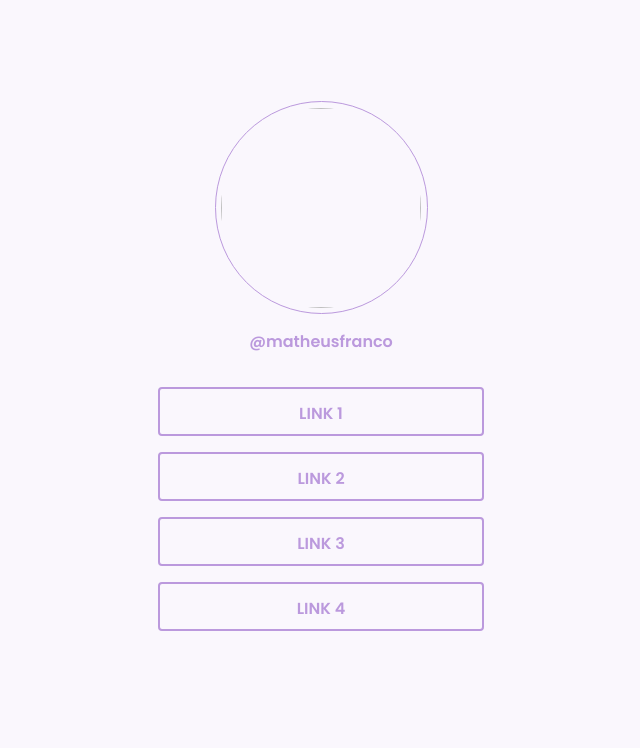
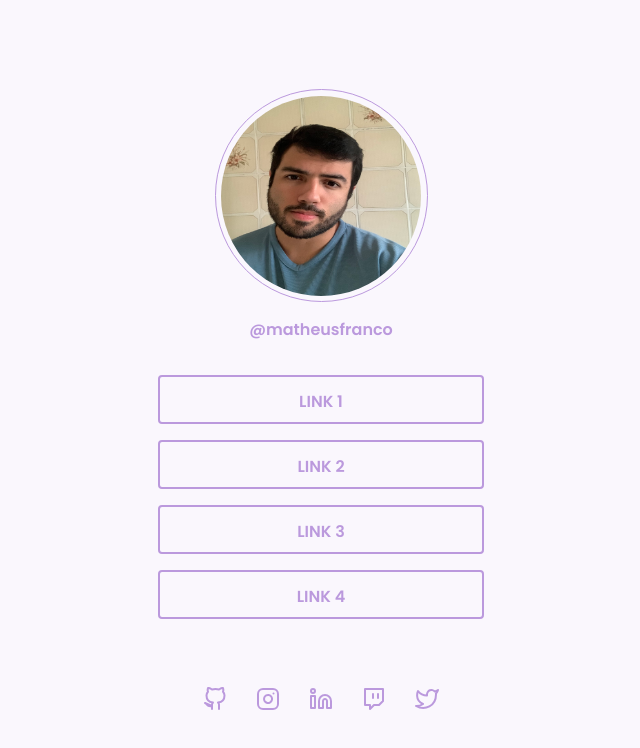
Before and after one commit to malvus747/rocketseat-socialtree, a plain HTML site: page index.html in a window 1280 px wide. Shown: the whole page, without its empty margins (319-959 px from the left). Drawn offline with Linux system fonts and the light colour scheme.

Commit message:
Update index.html

```diff
--- a/index.html
+++ b/index.html
@@ -11,7 +11,7 @@
     <div class="container">
         <div class="tree-container">
             <div class="avatar">
-                <img src="./IMG_0116.jpg" alt="" srcset="">
+                <img src="./assets/IMG_0116.jpg" alt="" srcset="">
             </div>
             <span class="insta-user">@matheusfranco</span>
 
@@ -23,11 +23,11 @@
             </div>
 
             <div class="social-container">
-                <img src="./assets/assets/github.svg" alt="" class="icon">
-                <img src="./assets/assets/instagram.svg" alt="" class="icon">
-                <img src="./assets/assets/linkedin.svg" alt="" class="icon">
-                <img src="./assets/assets/twitch.svg" alt="" class="icon">
-                <img src="./assets/assets/twitter.svg" alt="" class="icon">
+                <img src="./assets/github.svg" alt="" class="icon">
+                <img src="./assets/instagram.svg" alt="" class="icon">
+                <img src="./assets/linkedin.svg" alt="" class="icon">
+                <img src="./assets/twitch.svg" alt="" class="icon">
+                <img src="./assets/twitter.svg" alt="" class="icon">
             </div>
 
         </div>
```
